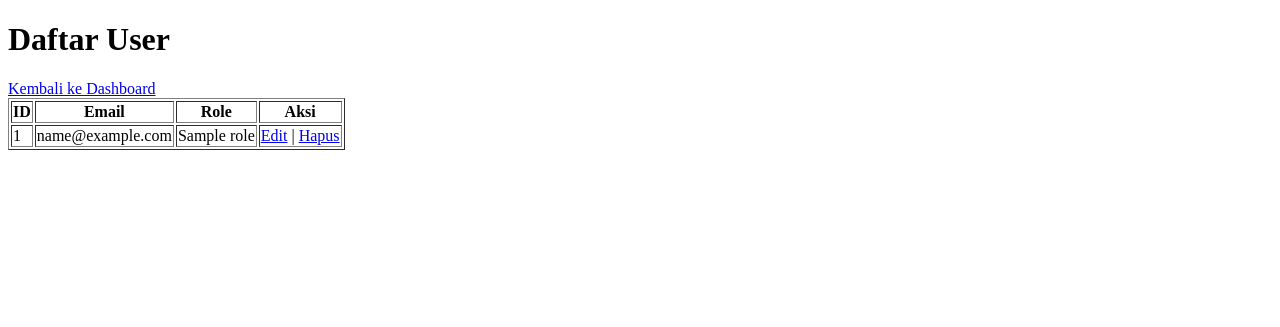
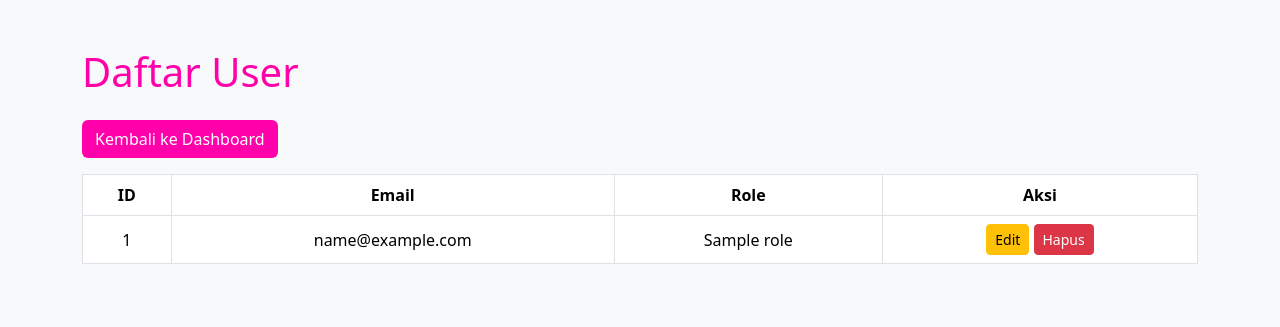
Before and after one commit to ArifbillahKamil/RBAC-Project, a Flask app: template templates/manage_users.html in a window 1280 px wide. Shown: the top 327 px of the page. Run offline with Flask 3, Linux system fonts and the light colour scheme; the template is opened without the code that fills it: values that come from a table or form of the project are taken from there, others are empty; tables that the repository leaves empty hold one stand-in row (values such as "Sample post").

Commit message:
perubahan manage_user

```diff
--- a/templates/manage_users.html
+++ b/templates/manage_users.html
@@ -3,35 +3,87 @@
   <head>
     <meta charset="UTF-8" />
     <title>Manajemen User</title>
+    <link
+      href="https://cdn.jsdelivr.net/npm/bootstrap@5.3.3/dist/css/bootstrap.min.css"
+      rel="stylesheet"
+    />
+    <style>
+      :root {
+        --main-color: #ff00aa;
+      }
+
+      .btn-main {
+        background-color: var(--main-color);
+        color: white;
+      }
+
+      .btn-main:hover {
+        background-color: #e60095;
+        color: white;
+      }
+
+      h1 {
+        color: var(--main-color);
+      }
+
+      table th {
+        background-color: var(--main-color);
+        color: white;
+      }
+
+      table tr:nth-child(even) {
+        background-color: #f9f9f9;
+      }
+
+      table tr:hover {
+        background-color: #ffe6f5;
+      }
+
+      .table-container {
+        overflow-x: auto;
+      }
+    </style>
   </head>
-  <body>
-    <h1>Daftar User</h1>
-    <a href="{{ url_for('main.dashboard') }}">Kembali ke Dashboard</a>
-    <table border="1">
+  <body class="bg-light">
+    <div class="container py-5">
+      <h1 class="mb-4">Daftar User</h1>
+      <a href="{{ url_for('main.dashboard') }}" class="btn btn-main mb-3"
+        >Kembali ke Dashboard</a
+      >
+      <div class="table-container">
+        <table class="table table-bordered text-center align-middle">
+          <thead>
             <tr>
               <th>ID</th>
               <th>Email</th>
               <th>Role</th>
               <th>Aksi</th>
             </tr>
+          </thead>
+          <tbody>
             {% for user in users %}
             <tr>
               <td>{{ user.id }}</td>
               <td>{{ user.email }}</td>
               <td>{{ user.role.name }}</td>
               <td>
-          <a href="{{ url_for('main.edit_user_form', user_id=user.id) }}"
+                <a
+                  href="{{ url_for('main.edit_user_form', user_id=user.id) }}"
+                  class="btn btn-sm btn-warning"
                   >Edit</a
                 >
-          |
                 <a
                   href="{{ url_for('main.delete_user', user_id=user.id) }}"
+                  class="btn btn-sm btn-danger"
                   onclick="return confirm('Yakin ingin menghapus user ini?')"
                   >Hapus</a
                 >
               </td>
             </tr>
             {% endfor %}
+          </tbody>
         </table>
+      </div>
+    </div>
   </body>
 </html>
```
Lines whose indentation alone changed are shown as unchanged.
